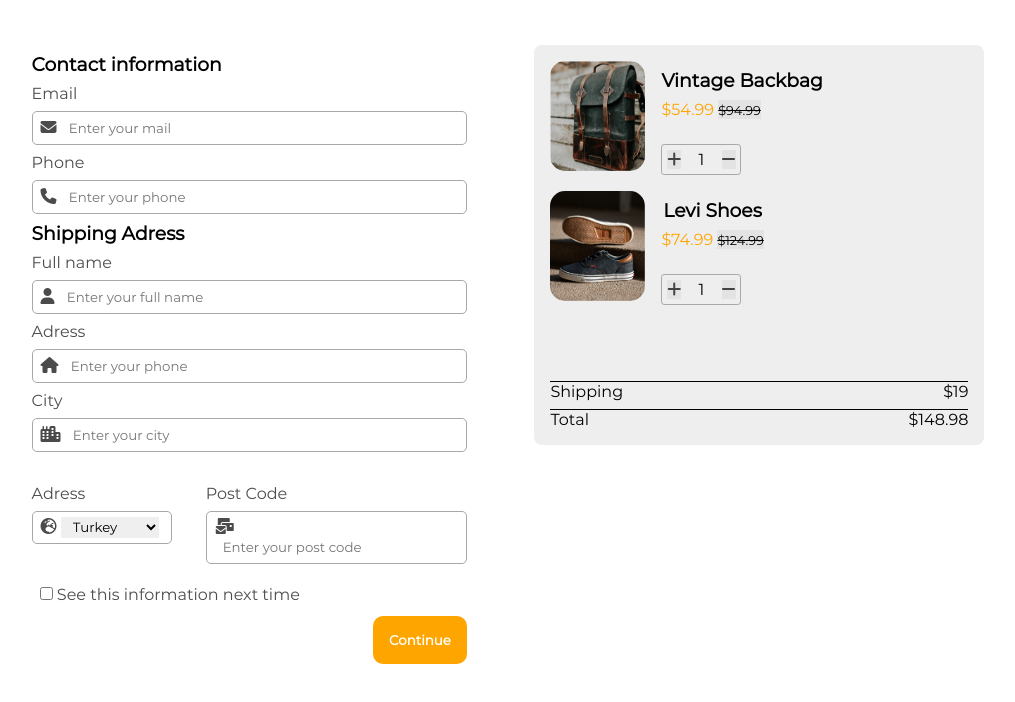
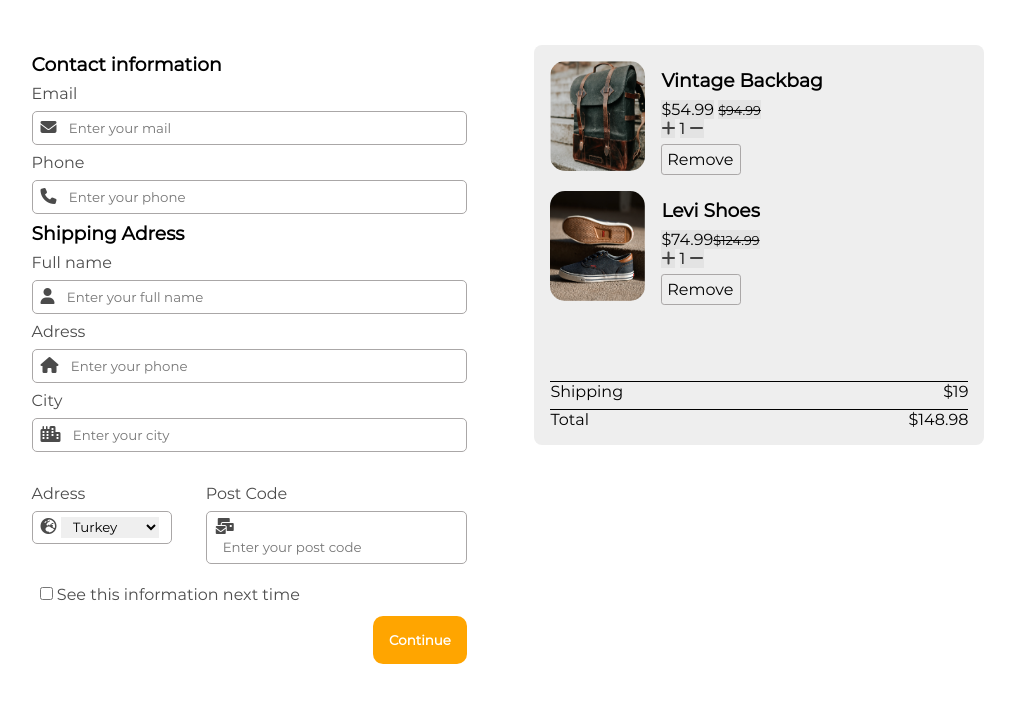
Before and after one commit to fatihcaliss/Checkout-Form-Page, a plain HTML site: page index.html in a window 1280 px wide. Shown: the part 74-776 px from the top of the page, without its empty margins (132-1147 px from the left). Drawn offline with Linux system fonts and the light colour scheme.

Commit message:
Update index.html

```diff
--- a/index.html
+++ b/index.html
@@ -1,5 +1,6 @@
 <!DOCTYPE html>
 <html lang="en">
+
 <head>
     <meta charset="UTF-8">
     <meta http-equiv="X-UA-Compatible" content="IE=edge">
@@ -8,6 +9,7 @@
     <link rel="stylesheet" href="style.css">
     <script src="https://kit.fontawesome.com/3665e64070.js" crossorigin="anonymous"></script>
 </head>
+
 <body>
     <div class="container">
         <h1>Checkout</h1>
@@ -15,7 +17,6 @@
             <form action="#">
                 <section>
                     <h3>Contact information</h3>
-
                     <label for="mail">Email</label>
                     <div class="inp">
                         <i class="fa-solid fa-envelope"></i>
@@ -29,7 +30,6 @@
                 </section>
                 <section>
                     <h3>Shipping Adress</h3>
-
                     <label for="name">Full name</label>
                     <div class="inp">
                         <i class="fa-solid fa-user"></i>
@@ -73,7 +73,6 @@
                 </section>
                 <button type="submit">Continue</button>
             </form>
-
             <div class="img-section">
                 <div class="imgpart">
                     <div class="images">
@@ -81,8 +80,13 @@
                     </div>
                     <div class="content">
                         <h3>Vintage Backbag</h3>
-                        <p class="promosyon">$54.99 <span><del>$94.99</del></span></p>
-                        <p><span><i class="fa-solid fa-plus"></i></span> 1 <span><i class="fa-solid fa-minus"></i></span></p>
+                        <p ><span class="price">$54.99</span> <span><del>$94.99</del></span></p>
+                        <p>
+                            <span><i class="fa-solid fa-plus"></i></span>
+                            <span class="amount"> 1 </span>
+                            <span><i class="fa-solid fa-minus"></i></span>
+                        </p>
+                        <p class="remove">Remove</p>
                     </div>
                 </div>
                 <div class="imgpart">
@@ -91,15 +95,20 @@
                     </div>
                     <div class="content">
                         <h3>Levi Shoes</h3>
-                        <p class="promosyon">$74.99 <span><del>$124.99</del></span></p>
-                        <p><span><i class="fa-solid fa-plus"></i></span> 1 <span><i class="fa-solid fa-minus"></i></span></p>
+                        <p ><span class="price">$74.99</span><span><del>$124.99</del></span></p>
+                        <p>
+                            <span><i class="fa-solid fa-plus"></i></span>
+                            <span class="amount"> 1 </span>
+                            <span><i class="fa-solid fa-minus"></i></span>
+                        </p>
+                        <p class="remove">Remove</p>
                     </div>
                 </div>
-                <p>Shipping <span>$19</span></p>
-                <p>Total <span>$148.98</span></p>
-
+                <p>Shipping <span class="shipping">$19</span></p>
+                <p>Total <span class="payment">$148.98</span></p>
             </div>
         </div>
     </div>
+    <script src="app.js"></script>
 </body>
 </html>
```
Lines whose indentation alone changed are shown as unchanged.
